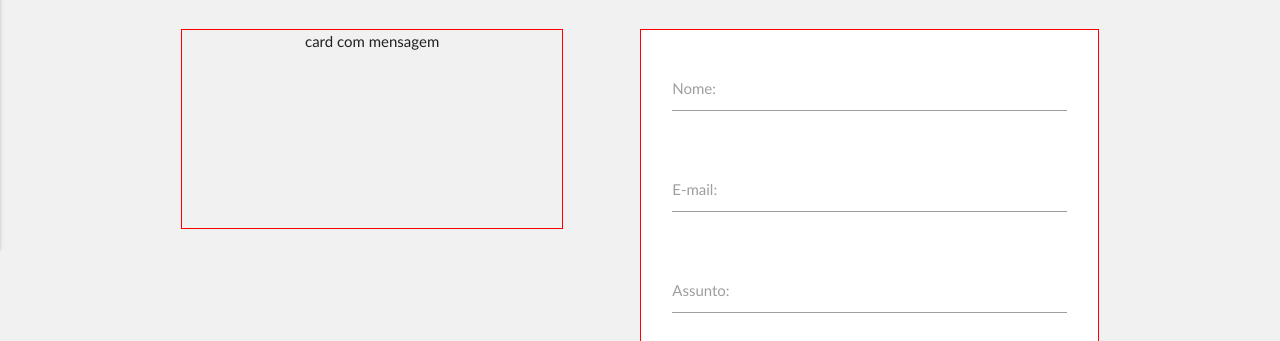
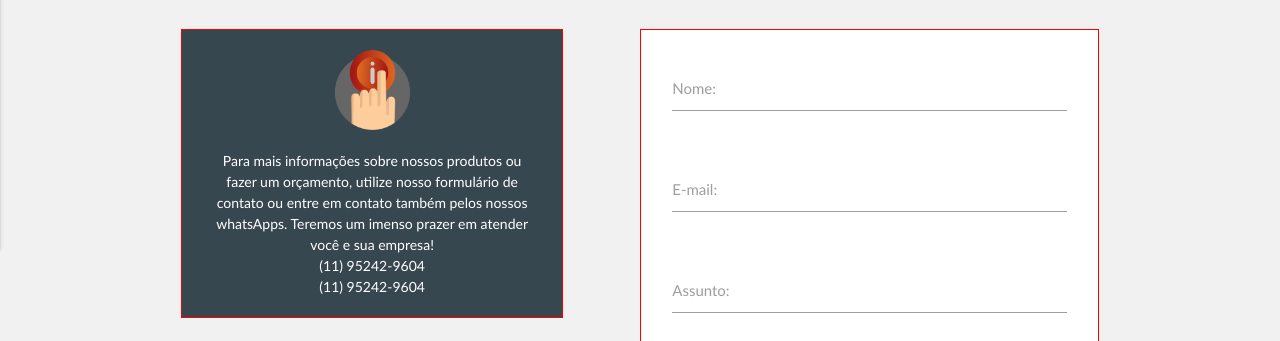
Before and after one commit to danielandradedasilva/novo-Site_Dunamis, a plain HTML site: page pages/contatos.html in a window 1280 px wide. Shown: the part 611-952 px from the top of the page. Drawn offline with nearby package versions, Linux system fonts and the light colour scheme.

Commit message:
Add mensagem.

```diff
--- a/css/contato.css
+++ b/css/contato.css
@@ -8,8 +8,24 @@ h3 {
 
 .cardmensagem {
     margin-top: 15px;
-    height: 200px;
+    height: auto;
     border: 1px solid red;
+    background-color:#37474f;
+    font-size: 14px;
+
+    /* flex-box */
+    display: flex;
+    flex-wrap: wrap;
+    justify-content: center;
+}
+
+.cardmensagem span{
+    margin:20px;
+}
+
+.cardmensagem img{
+    margin-top: 20px;
+    width: 75px;
 }
 
 .formulario {
--- a/pages/contatos.html
+++ b/pages/contatos.html
@@ -55,14 +55,24 @@
                     <h3>Contatos</h3>
                     <div class="row">
                         <div class="col s12 m4 l5 cardmensagem">
-                            card com mensagem
+                            <img class="icon-info responsive-img" src="../img/icone info.png">
+                            <span class="white-text">
+                                <p>
+                                 Para mais informações sobre nossos produtos ou fazer um orçamento,
+                                 utilize nosso formulário de contato
+                                 ou entre em contato também pelos nossos whatsApps.
+                                 Teremos um imenso prazer em atender você e sua empresa!
+                                </p>
+                                <p> (11) 95242-9604 </p>
+                                <p> (11) 95242-9604 </p>
+                            </span>
                         </div>
 
                         <div class="col s12 m7 offset-m1 l6 offset-l1 formulario">
                             <form action="http://formmail.kinghost.net/formmail.cgi" method="POST" class="form">
                                 <input type="hidden" name="recipient" value="dunamis_graf@hotmail.com">
                                 <!-- Pode ser qualquer endereço de email -->
-                                <input class="localHref" type="hidden" name="redirect" value="http://localhost:8080/pages/contatos.html">
+                                <input  type="hidden" name="redirect" value="http://localhost:8080/pages/contatos.html">
                                 <!-- Após o envio, o usuário será redirecionado para a página configurada aqui -->
                                 <input type="hidden" name="subject" value="assunto">
                                 <!-- Assunto da mensagem -->
```
